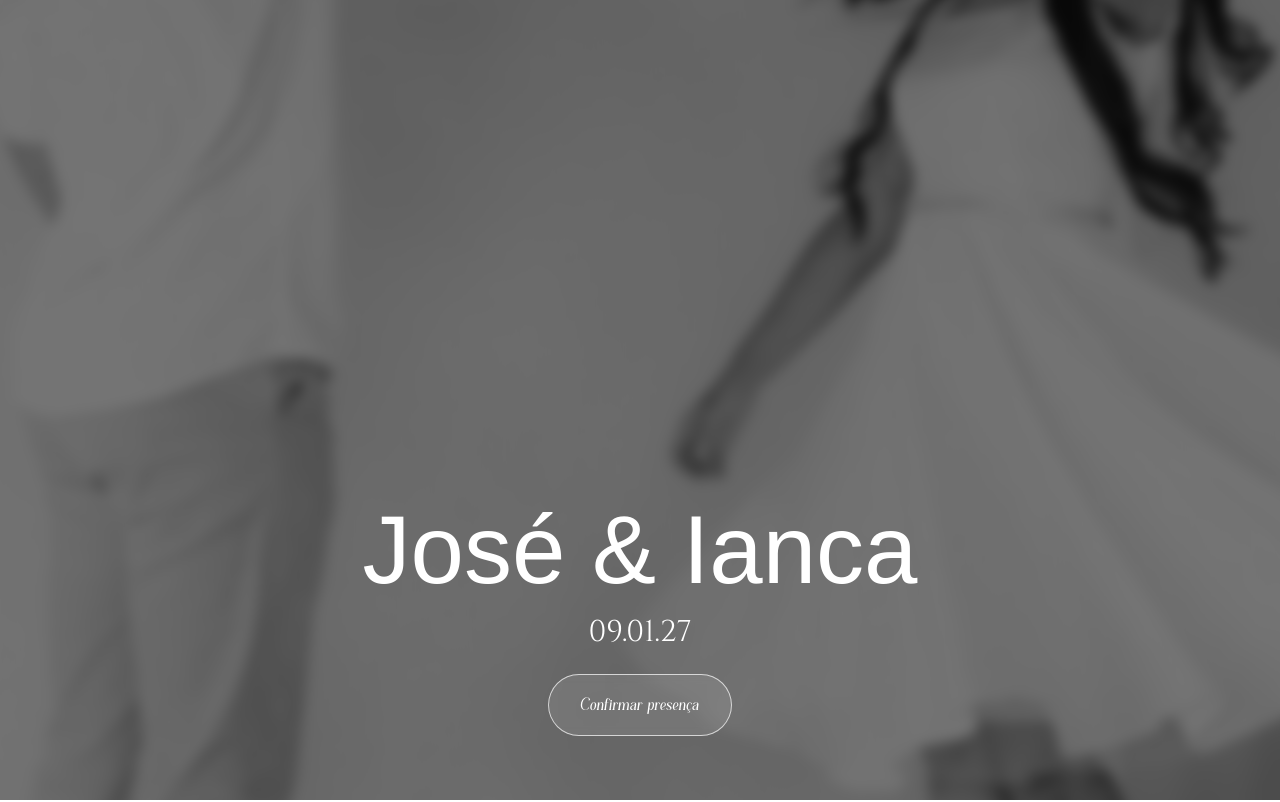
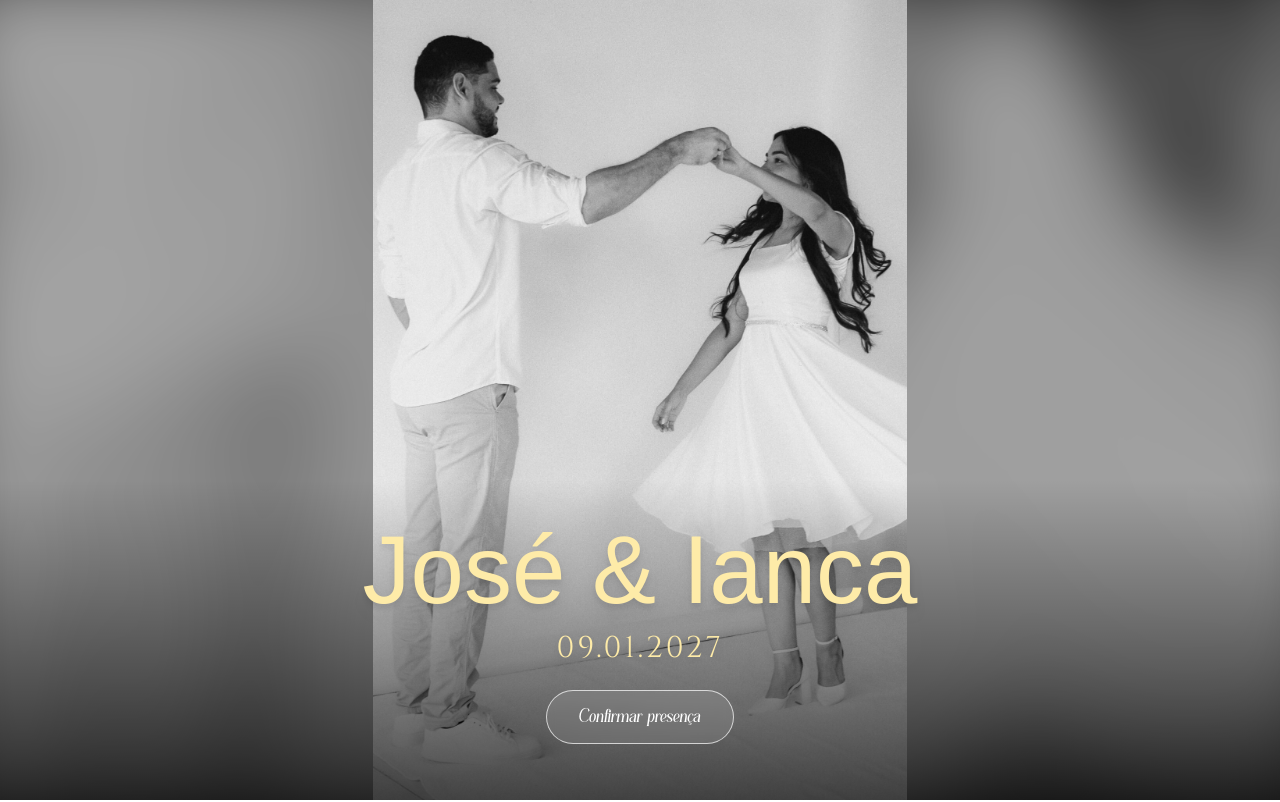
Before and after one commit to joseantoniocoelho98-wq/casamento-site, a Next.js app: page / in a window 1280 px wide. Shown: the top 802 px of the page. Built offline with nearby package versions, Linux system fonts and the light colour scheme; no server answers; a web font is replaced by a local one.

Commit message:
Hero nítido no celular

```diff
--- a/components/Hero.tsx
+++ b/components/Hero.tsx
@@ -4,56 +4,72 @@ import { useState } from 'react';
 import Image from 'next/image';
 import { motion } from 'framer-motion';
 
-function scrollToRSVP() {
-  document.getElementById('rsvp')?.scrollIntoView({ behavior: 'smooth' });
-}
+export default function Hero() {
+  const [imageError, setImageError] = useState(false);
 
-export default function Hero() {
-  const [imageFailed, setImageFailed] = useState(false);
+  const scrollToRSVP = () => {
+    document.getElementById('rsvp')?.scrollIntoView({ behavior: 'smooth' });
+  };
 
   return (
-    <section className="relative min-h-screen flex items-center justify-center overflow-hidden">
-      {!imageFailed ? (
-        <Image
-          src="/images/hero.jpg"
-          alt="Foto do casal"
-          fill
-          priority
-          className="object-cover scale-105 blur-[6px]"
-          onError={() => setImageFailed(true)}
-        />
+    <section className="relative h-[100svh] w-full overflow-hidden bg-black">
+      {!imageError ? (
+        <>
+          {/* Fundo desfocado: aparece só no computador, atrás da foto inteira */}
+          <Image
+            src="/images/hero.jpg"
+            alt=""
+            fill
+            sizes="100vw"
+            className="hidden scale-110 object-cover blur-2xl md:block"
+            onError={() => setImageError(true)}
+          />
+          <div className="absolute inset-0 hidden bg-black/30 md:block" />
+
+          {/* Foto nítida: celular = preenche a tela; computador = aparece inteira */}
+          <Image
+            src="/images/hero.jpg"
+            alt="José e Ianca"
+            fill
+            priority
+            quality={90}
+            sizes="(min-width: 768px) 60vw, 100vw"
+            className="object-cover object-center md:object-contain"
+            onError={() => setImageError(true)}
+          />
+        </>
       ) : (
-        <div className="absolute inset-0 bg-gradient-to-br from-cream-300 via-cream-200 to-butter-300" />
+        <div className="absolute inset-0 bg-gradient-to-br from-butter-300 to-lilac-300" />
       )}
-      <div className="absolute inset-0 bg-black/50" />
 
-      <div className="absolute z-10 inset-x-0 bottom-12 md:bottom-16 section-container text-center flex flex-col items-center gap-4">
+      {/* Degradê apenas embaixo, para o texto ficar legível sem escurecer a foto toda */}
+      <div className="absolute inset-x-0 bottom-0 h-2/5 bg-gradient-to-t from-black/70 to-transparent" />
+
+      <div className="absolute inset-x-0 bottom-0 flex flex-col items-center px-4 pb-10 text-center md:pb-14">
         <motion.h1
           initial={{ opacity: 0, y: 20 }}
           animate={{ opacity: 1, y: 0 }}
-          transition={{ duration: 0.9 }}
-          className="text-5xl md:text-7xl lg:text-8xl text-white leading-tight"
+          transition={{ duration: 0.8 }}
+          className="font-display text-6xl text-butter-200 drop-shadow-lg md:text-8xl"
         >
           José &amp; Ianca
         </motion.h1>
 
         <motion.p
-          initial={{ opacity: 0, y: 10 }}
-          animate={{ opacity: 1, y: 0 }}
-          transition={{ duration: 0.8, delay: 0.2 }}
-          className="text-2xl md:text-3xl font-numeros text-white"
+          initial={{ opacity: 0 }}
+          animate={{ opacity: 1 }}
+          transition={{ duration: 0.8, delay: 0.3 }}
+          className="mt-3 font-numeros text-2xl tracking-widest text-butter-200 drop-shadow-lg md:text-3xl"
         >
-          09.01.27
+          09.01.2027
         </motion.p>
 
         <motion.button
-          initial={{ opacity: 0, y: 10 }}
-          animate={{ opacity: 1, y: 0 }}
-          transition={{ duration: 0.6, delay: 0.4 }}
-          whileHover={{ scale: 1.03 }}
-          whileTap={{ scale: 0.97 }}
+          initial={{ opacity: 0 }}
+          animate={{ opacity: 1 }}
+          transition={{ duration: 0.8, delay: 0.6 }}
           onClick={scrollToRSVP}
-          className="mt-2 border border-white/70 bg-white/10 backdrop-blur-sm hover:bg-white/20 text-white px-8 py-4 rounded-full transition-colors duration-300 text-base md:text-lg tracking-wide"
+          className="mt-6 rounded-full border border-white/70 bg-white/10 px-8 py-3 font-body text-xl text-white backdrop-blur-sm transition hover:bg-white/25"
         >
           Confirmar presença
         </motion.button>
```
Also changed, not shown: public/images/pix-qr.png (added).
